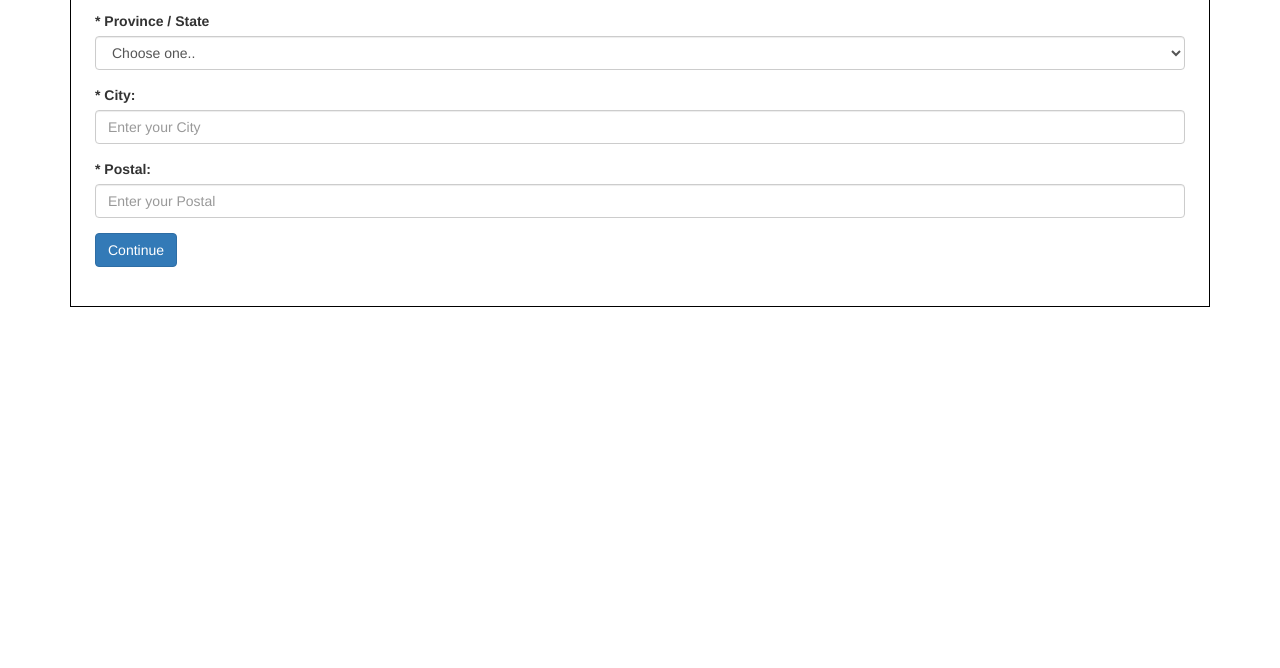
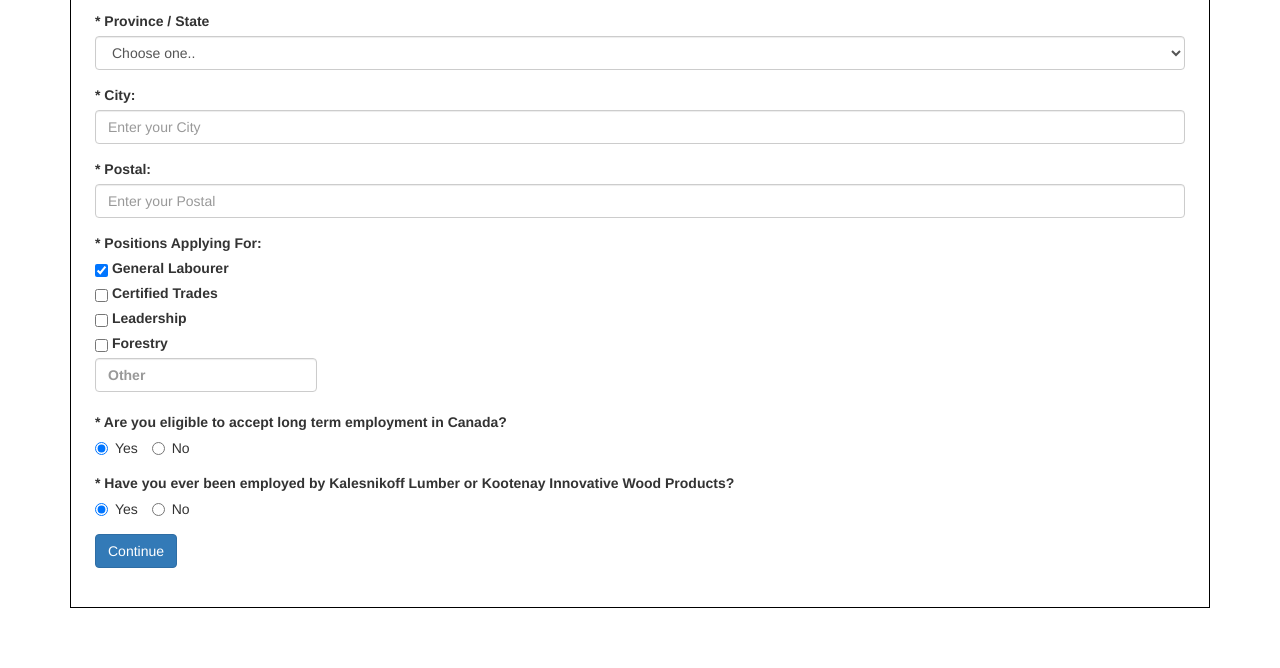
Before and after one commit to PhantomDesignz/ResumeForm, a PHP site: page / in a window 1280 px wide. Shown: the part 746-1414 px from the top of the page. Before the commit the page ends 1053 px from the top, so only its background shows below. Run offline with PHP 8.4, Linux system fonts and the light colour scheme.

Commit message:
Step1 Complete
all fields work and are validated

```diff
--- a/includes/css/_notes/dwsync.xml
+++ b/includes/css/_notes/dwsync.xml
@@ -1,5 +1,5 @@
 <?xml version="1.0" encoding="utf-8" ?>
 <dwsync>
-<file name="custom.css" server="D:/-WEBSITE/UniServerZ/www/ResumeForm/" local="131394776427215815" remote="131394776420000000" Dst="2" />
+<file name="custom.css" server="D:/-WEBSITE/UniServerZ/www/ResumeForm/" local="131395155175043642" remote="131395155170000000" Dst="2" />
 <file name="bootstrap.min.css" server="D:/-WEBSITE/UniServerZ/www/ResumeForm/" local="131139500080000000" remote="131139500080000000" Dst="2" />
 </dwsync>
--- a/includes/js/_notes/dwsync.xml
+++ b/includes/js/_notes/dwsync.xml
@@ -1,5 +1,6 @@
 <?xml version="1.0" encoding="utf-8" ?>
 <dwsync>
-<file name="form.js" server="D:/-WEBSITE/UniServerZ/www/ResumeForm/" local="131394776011582248" remote="131394776010000000" Dst="2" />
+<file name="form.js" server="D:/-WEBSITE/UniServerZ/www/ResumeForm/" local="131395171282334077" remote="131395171280000000" Dst="2" />
 <file name="bootstrap.min.js" server="D:/-WEBSITE/UniServerZ/www/ResumeForm/" local="131139500100000000" remote="131139500100000000" Dst="2" />
+<file name="jquery-3.1.1.min.js" server="D:/-WEBSITE/UniServerZ/www/ResumeForm/" local="131338289214535003" remote="131338289210000000" Dst="2" />
 </dwsync>
--- a/includes/js/form.js
+++ b/includes/js/form.js
@@ -6,7 +6,9 @@ var step1_firstname,
 	step1_address,
 	step1_provstate,
 	step1_city,
-	step1_postal;
+	step1_postal,
+	step1_eligible,
+	step1_prevemployed;
 
 var step2_tempemploy;
 
@@ -25,8 +27,12 @@ var step2_tempemploy;
 		step1_provstate = _("step1_ProvState").value;
 		step1_city = _("step1_City").value;
 		step1_postal = _("step1_Postal").value;
+		step1_eligible = _("step1_Eligible").value;
+		step1_prevemployed = _("step1_PrevEmployed").value;
+		var step1_positions = document.getElementsByName('step1_Positions[]');
+		var haschecked = false;
 
-
+		for (var i=0; i < step1_Positions.length; i++)
 
 		if(step1_firstname.length > 2
 		   && step1_lastname.length > 2
@@ -36,7 +42,9 @@ var step2_tempemploy;
 		   && step1_provstate.length > 1
 		   && step1_city.length > 2
 		   && step1_postal.length > 2
-
+		   && step1_eligible.length > 1
+		   && step1_prevemployed.length > 1
+		   && haschecked === true
 
 		  ){
 			_("ResumeStep1").style.display = "none";
--- a/index.php
+++ b/index.php
@@ -20,7 +20,7 @@
 		<hr>
 		<p>Required fields are indicated by an asterisk (*).</p><br>
 
-		<form name="Resume" onSubmit="return false" id="Resume" class="Resume">
+		<form name="Resume" onSubmit="return false" id="Resume" class="Resume" enctype="multipart/form-data">
 
 
 
@@ -159,6 +159,68 @@
 				</div>
 
 				<div class="form-group">
+					<label class="control-label" for="step1_Positions">* Positions Applying For:</label>
+					<br>
+					<label  class="control-label" for="step1_Positions">
+						<input type="checkbox" class="checkbox-inline  answer1"  name="step1_Positions[]" id="step1_Positions" checked="true" value="General Labourer ">
+						 General Labourer
+					</label>
+					<br>
+					<label class="control-label" for="step1_Positions">
+						<input type="checkbox" class="checkbox-inline  answer1"  name="step1_Positions[]" id="step1_Positions" value="Certified Trades ">
+						 Certified Trades
+					</label>
+					<br>
+					<label  class="control-label" for="step1_Positions">
+						<input type="checkbox" class="checkbox-inline  answer1"  name="step1_Positions[]" id="step1_Positions" value="Leadership ">
+						 Leadership
+					</label>
+					<br>
+					<label class="control-label" for="step1_Positions">
+						<input type="checkbox" class="checkbox-inline  answer1"  name="step1_Positions[]" id="step1_Positions"  value="Forestry ">
+						 Forestry
+					</label>
+					<br>
+					<label class="control-label" class="form-control"  for="step1_Positions">
+						<input class="form-control" type="text" name="step1_Positions[]" id="step1_Positions" placeholder="Other">
+					</label>
+
+				</div>
+
+				<div class="form-group">
+					<label class="control-label" for="step1_Eligible">* Are you eligible to accept long term employment in Canada?   </label><br>
+					<label class="radio-inline" for="temp-0">
+                    	<input type="radio" name="step1_Eligible" id="step1_Eligible" value="yes" checked="checked">
+							Yes
+                    </label>
+
+
+					<label class="radio-inline" for="temp-1">
+                                    <input type="radio" name="step1_Eligible" id="step1_Eligible" value="no">
+                                    No
+                                </label>
+
+
+				</div>
+				<div class="form-group">
+					<label class="control-label" for="step1_PrevEmployed">* Have you ever been employed by Kalesnikoff Lumber or Kootenay Innovative Wood Products?   </label><br>
+					<label class="radio-inline" for="temp-0">
+                    	<input type="radio" name="step1_PrevEmployed" id="step1_PrevEmployed" value="yes" checked="checked">
+							Yes
+                    </label>
+
+
+					<label class="radio-inline" for="temp-1">
+                                    <input type="radio" name="step1_PrevEmployed" id="step1_PrevEmployed" value="no">
+                                    No
+                                </label>
+
+
+				</div>
+
+
+
+				<div class="form-group">
 					<button onClick="processStep1()" class="btn btn-primary">Continue</button>
 				</div>
 
@@ -177,10 +239,18 @@
                                     Yes
                                 </label>
 
+
 					<label class="radio-inline" for="temp-1">
                                     <input type="radio" name="step2_TempEmploy" id="step2_TempEmploy" value="no">
                                     No
                                 </label>
+
+
+				</div>
+
+				<div class="form-group">
+					<label class="control-label" for="positions"> Positions Applying For</label>
+
 
 				</div>
 
```
Also changed, not shown: _notes/dwsync.xml (added, +7 -0 lines), submit.php (+14 -2 lines).
